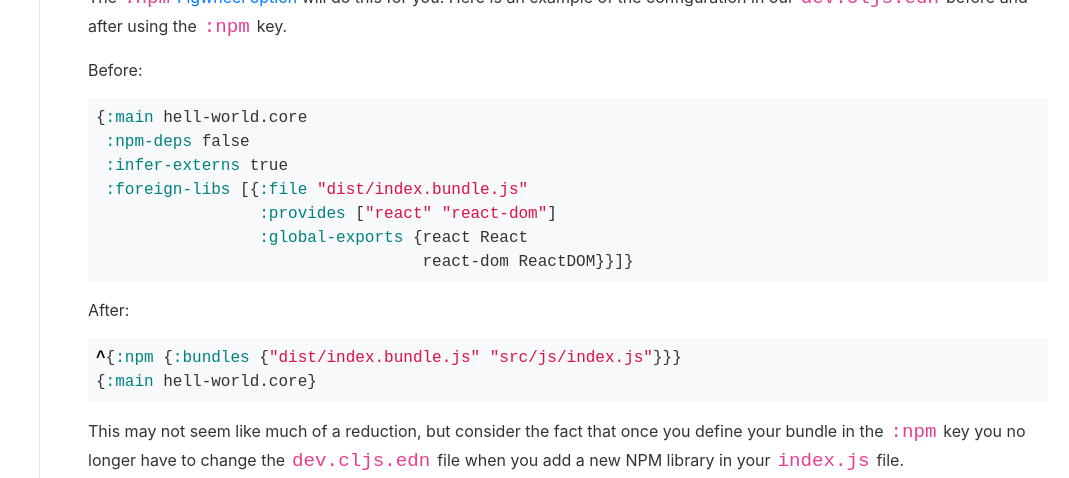
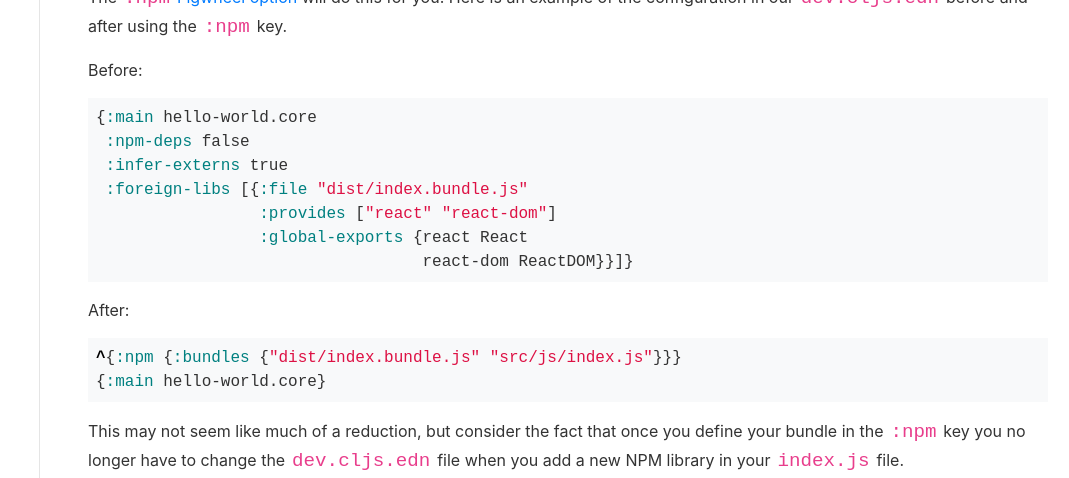
Before and after one commit to bhauman/figwheel-main, a Jekyll site: the page built from docs/docs/npm.md, in a window 1280 px wide and 900 px high, scrolled down 6257 px. Shown: the part 151-629 px from the top of the window, without its empty margins (211-1280 px from the left). Built offline with Jekyll 4.4.1, drawn with Linux system fonts in a browser that asks for light colours; some of the changed text lies outside the part shown.

Commit message:
Correct 'hell' to 'hello'

````diff
--- a/docs/docs/npm.md
+++ b/docs/docs/npm.md
@@ -178,7 +178,7 @@ In the `dev.cljs.edn` file we'll add the following `:foreign-libs`
 entry:
 
 ```clojure
-{:main hell-world.core
+{:main hello-world.core
  :npm-deps false
  :infer-externs true
  :foreign-libs [{:file "dist/index.bundle.js"
@@ -350,7 +350,7 @@ before and after using the `:npm` key.
 Before:
 
 ```clojure
-{:main hell-world.core
+{:main hello-world.core
  :npm-deps false
  :infer-externs true
  :foreign-libs [{:file "dist/index.bundle.js"
@@ -363,7 +363,7 @@ After:
 
 ```clojure
 ^{:npm {:bundles {"dist/index.bundle.js" "src/js/index.js"}}}
-{:main hell-world.core}
+{:main hello-world.core}
 ```
 
 This may not seem like much of a reduction, but consider the
````
